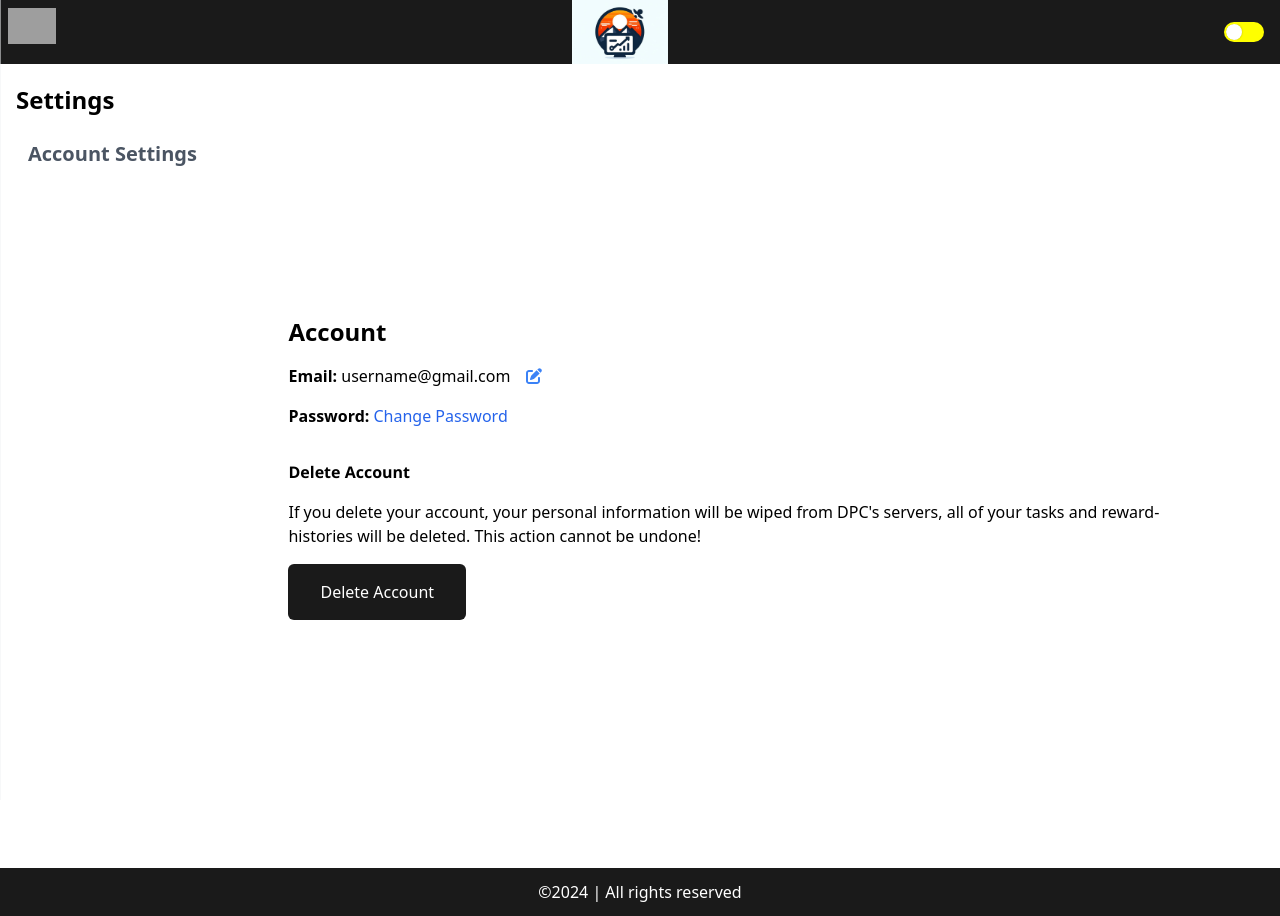
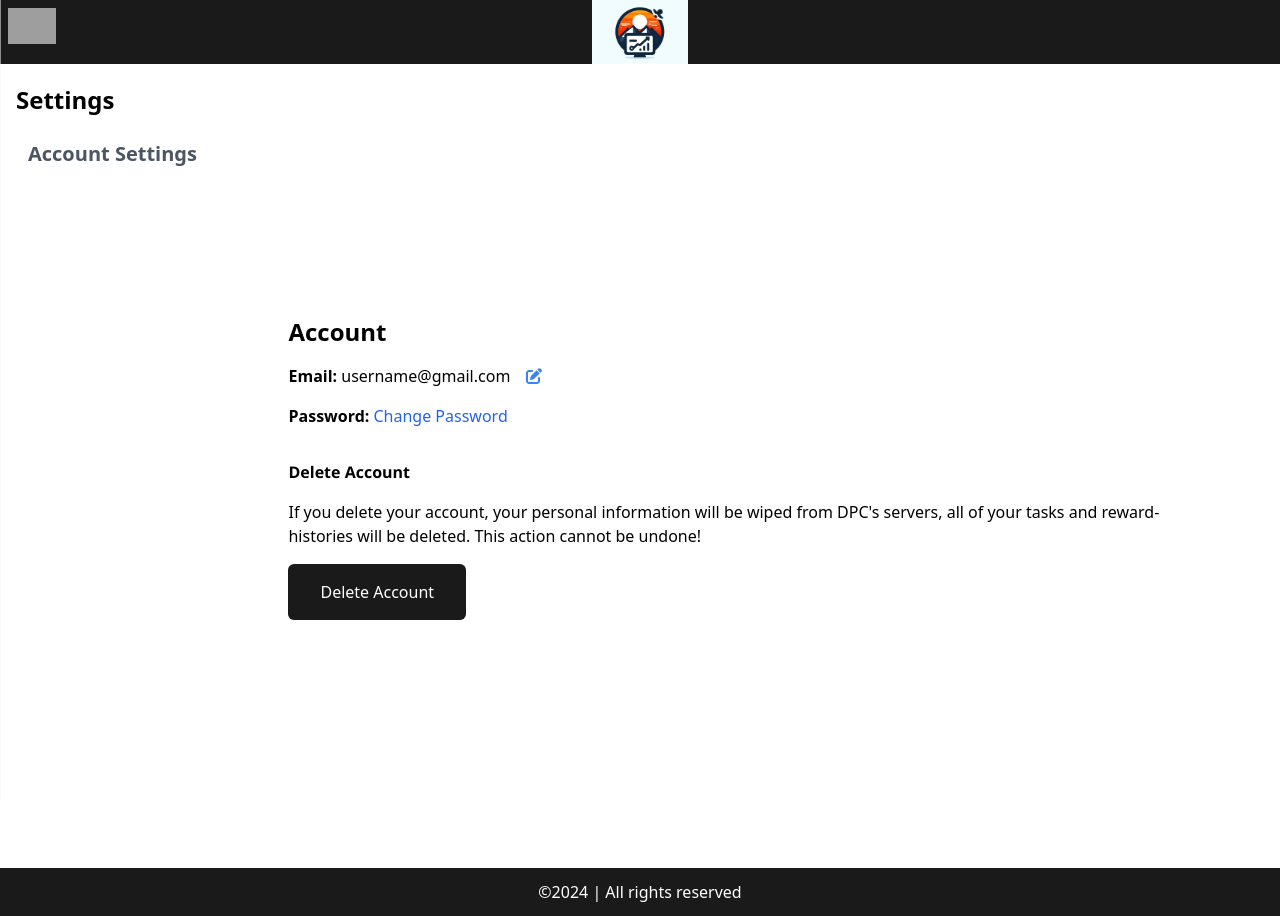
Before and after one commit to mkgit01/digital-progress-card, a React (Vite) app in the folder client/: page /settings/account in a window 1280 px wide. Built offline with nearby package versions, Linux system fonts and the light colour scheme; grey boxes are pictures that could not be loaded.

Commit message:
hide theme button and bug fixes

```diff
--- a/client/src/components/Layout.jsx
+++ b/client/src/components/Layout.jsx
@@ -14,9 +14,9 @@ function Layout() {
     <>
     {loggedIn?
     <>
-    <div className='full-page light'>
+    <div className="full-page">
       <Header />
-      <Outlet />
+      <Outlet className="outlet"/>
         </div>
       <Footer />
       </>
--- a/client/src/components/Marginals/Header.jsx
+++ b/client/src/components/Marginals/Header.jsx
@@ -35,8 +35,8 @@ const Header = () => {
           </Link>
         </div>
 
-        {/* dark and light mode toggle */}
-          <div className="relative inline-block align-middle select-none transition duration-200 ease-in">
+        {/* dark and light mode toggle ----------set display inline-block----------*/}
+          <div className="relative  align-middle select-none transition hidden duration-200 ease-in">
             <input
               type="checkbox"
               name="toggle"
--- a/client/src/components/Marginals/Sidebar.jsx
+++ /dev/null
@@ -1,22 +0,0 @@
-import React, { useState } from 'react'
-import UserProfile from './UserProfile'
-import SidebarOptions from './SidebarOptions'
-
-const Sidebar = () => {
-  const [sidebarOn,setSidebarOn] = useState(false)
-  const toggleSidebar= ()=>{
-    setSidebarOn((lastState)=>!lastState)
-  }
-  return (
-    <>
-    <img title='menu' onClick={toggleSidebar} className='absolute top-0 left-0 p-2 cursor-pointer' width="64" height="64" src="https://img.icons8.com/laces/64/000000/menu.png" alt="menu"/>
-    <section className={`sidebar ${sidebarOn?'open':''}`}>
-        <img onClick={toggleSidebar} className='absolute top-0 right-0 cursor-pointer' width="48" height="48" src="https://img.icons8.com/sf-regular-filled/48/1A1A1A/x.png" alt="x"/>
-        <UserProfile toggleSidebar={toggleSidebar}/>
-        <SidebarOptions toggleSidebar={toggleSidebar}/>
-    </section>
-    </>
-  )
-}
-
-export default Sidebar
--- a/client/src/components/Marginals/SidebarOptions.jsx
+++ /dev/null
@@ -1,46 +0,0 @@
-import React from 'react'
-import { NavLink } from 'react-router-dom'
-
-const SidebarOptions = (props) => {
-
-  return (
-    <div className='side-bar-opt grid place-items-center'>
-    {/* <NavLink to="/"
-    className={({isActive})=>`${isActive ? "navActive" : ""}`}
-    onClick={props.toggleSidebar}
-    >
-      <div className='p-3 text-center text-lg'>
-        Home
-        </div>
-      </NavLink> */}
-
-    {/* <NavLink to="/task"
-    className={({isActive})=>`${isActive ? "navActive" : ""}`}
-    onClick={props.toggleSidebar}>
-      <div className='p-3 text-center text-lg'>
-        Tasks
-      </div>
-    </NavLink> */}
-
-    {/* <NavLink to="/rewards"
-    className={({isActive})=>`${isActive ? "navActive" : ""}`}
-    onClick={props.toggleSidebar}>
-      <div className='p-3 text-center text-lg'>
-        Rewards
-      </div>
-    </NavLink> */}
-
-
-    {/* <NavLink to="/logout"
-    className={({isActive})=>`${isActive ? "navActive" : ""}`}
-    onClick={props.toggleSidebar}>
-      <div className='p-3 text-center text-lg'>
-        Logout
-      </div>
-    </NavLink> */}
-
-    </div>
-  )
-}
-
-export default SidebarOptions
--- a/client/src/styles/index.css
+++ b/client/src/styles/index.css
@@ -11,11 +11,13 @@
     --text-color: #000000 --primary-font: 'Rubik', sans-serif;
     --secondary-font: 'Roboto', sans-serif;
     --third-font: 'Ubuntu', sans-serif;
+    background-color: #fff;
+
 }
 
 .dark{
-    --primary-color:#353535;
-    --accent-color:#000;
+    --primary-color:#1A1A1A;
+    --accent-color:#fefefe;
     --opt-color:#1b4332;
     --hover-color:#5f5f5f;
     --secondry-color:#1b4332;
@@ -23,7 +25,10 @@
     --text-color: #000000 --primary-font: 'Rubik', sans-serif;
     --secondary-font: 'Roboto', sans-serif;
     --third-font: 'Ubuntu', sans-serif;
+    background-color: #000;
+
 }
+
 
 /* #blue{
     --primary-color:blue;
```
